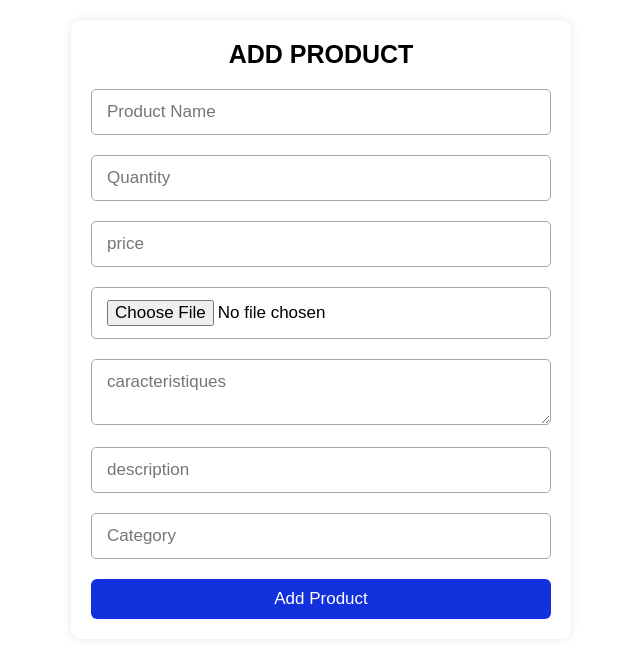
After one commit to Zakaria12e/Ecom-website, a PHP site: page /Admin0.php in a window 1280 px wide. The commit adds this page. Shown: the top 658 px of the page, without its empty margins (319-959 px from the left). Run offline with PHP 8.4, Linux system fonts and the light colour scheme.

Commit message:
add products finale V

```diff
--- /dev/null
+++ b/Admin0.css
@@ -0,0 +1,72 @@
+*{
+    margin: 0;padding: 0;
+    text-decoration: none;
+    box-sizing: border-box;
+    outline: none;
+    text-transform: capitalize;
+    font-family: Arial, sans-serif;
+
+}
+html{
+    font-size: 62.5%;
+    overflow-x: hidden;
+}
+.container{
+    max-width: 1200px;
+    padding: 2rem;
+    margin: 0 auto;
+}
+.admin-product-form-container form{
+
+    max-width: 50rem;
+    margin: 0 auto;
+    padding: 2rem;
+    border-radius: 10px;
+    box-shadow: 0 0 10px rgba(0, 0, 0, 0.1);
+}
+.admin-product-form-container form .box{
+
+    width: 100%;
+    border-radius: 5px;
+    padding: 1.2rem  1.5rem;
+    font-size: 1.7rem;
+    margin: 1rem 0;
+    border: 1px solid #a7a7a7;
+    text-transform: none;
+}
+.admin-product-form-container form h3{
+    text-align: center;
+    margin-bottom: 1rem;
+    font-size: 2.5rem;
+}
+.btn{
+    display: block;
+    width: 100%;
+    background-color: #1230db;
+    color: white;
+    margin-top: 1rem;
+    font-size: 1.7rem;
+    padding: 1rem 3rem ;
+    border: none;
+    border-radius: 6px;
+    cursor: pointer;
+}
+.btn:hover {
+    background-color: #566dee;
+}.confirmationmsg{
+    border: 1px solid green;
+    color: darkgreen;
+    padding: 6px;
+    border-radius: 6px;
+    background-color:rgb(145, 228, 145);
+    text-align: center;
+
+    }
+    div.erreurmsg{
+        border: 1px solid darkred;
+        color: darkred;
+        padding: 6px;
+        border-radius: 6px;
+        background-color:rgb(228, 145, 145);
+        text-align: center;
+        }
--- /dev/null
+++ b/Admin0.php
@@ -0,0 +1,96 @@
+<!DOCTYPE html>
+<html lang="en">
+<head>
+    <meta charset="UTF-8">
+    <meta name="viewport" content="width=device-width, initial-scale=1.0">
+    <link rel="stylesheet" href="Admin0.css">
+    <title>Admin</title>
+</head>
+<body>
+
+<?php
+    require_once 'config.php';
+    $confirmationMessage = "";
+    $errmsg = "";
+    $product_name = "";
+    $quantity = "";
+    $image = "";
+    $description = "";
+    $caracteristiques = "";
+    $category = "";
+
+
+if ( isset($_POST['add_product'])) {
+
+    $product_name = $_POST['product_name'];
+    $quantity = $_POST['quantity'];
+    $price = $_POST['price'];
+
+    $image = $_FILES['image']['name'];
+    $image_tmp_name = $_FILES['image']['tmp_name'];
+    $image_Folder = 'images/'.$image;
+
+    $description = $_POST['description'];
+    $caracteristiques = $_POST['caracteristiques'];
+    $category = $_POST['category'];
+
+    if (empty($product_name) || empty($quantity) || empty($price) || empty($image) || empty($description) || empty($caracteristiques) || empty($category)) {
+
+        $errmsg = "Veuillez remplire tous les champs";
+    }
+      else{
+
+
+        $Insertquery = "INSERT INTO products (product_name, quantity, price, image, description, caracteristiques, category) VALUES ('$product_name', $quantity, $price, '$image', '$description', '$caracteristiques', '$category')";
+        $result = mysqli_query($con, $Insertquery);
+     if ($result) {
+        move_uploaded_file($image_tmp_name,$image_Folder);
+        $confirmationMessage = "Le produit a été inserer avec succès";
+
+        }
+
+      }
+
+    }
+
+
+
+?>     <?php if (!empty($confirmationMessage)) : ?>
+           <div id="addproduct" class="confirmationmsg"><?php echo $confirmationMessage; ?></div>
+        <?php endif; ?>
+        <?php if (!empty($errmsg)) : ?>
+           <div id="addproduct" class="erreurmsg"><?php echo $errmsg; ?></div>
+        <?php endif; ?>
+        <div id="product-interface">
+
+<div class="container">
+
+<div class="admin-product-form-container">
+
+<form action="" method="POST" enctype="multipart/form-data">
+      <h3>ADD PRODUCT</h3>
+
+            <input type="text" name="product_name" class="box" required placeholder="Product Name">
+
+            <input type="number" name="quantity" class="box" required placeholder="Quantity" min="1">
+
+            <input type="number" name="price" class="box" required placeholder="price" min="1">
+
+            <input type="file" accept="image/png,image/jpeg,image/jpg" name="image" class="box" required >
+
+            <textarea name="caracteristiques" class="box" required placeholder="caracteristiques"></textarea>
+
+            <input type="text" name="description" class="box" required placeholder="description">
+
+            <input type="text" name="category" class="box" required placeholder="Category">
+
+            <input type="submit" class="btn"  name="add_product" value="Add Product">
+</form>
+
+
+
+</div>
+
+</div>
+</body>
+</html>
--- a/admin.css
+++ b/admin.css
@@ -130,9 +130,9 @@ button:hover {
     display: none;
  }
  #delete_container{
-    height: 100px;
+    height: 140px;
     margin-left: 100px;
-    margin-top: 120px;
+    margin-top: 10px;
     border: 1px solid #f3f3f3;
     padding: 20px;
     border-radius: 10px;
--- a/details.php
+++ b/details.php
@@ -75,7 +75,7 @@ if(isset($_SESSION['id'])){
 
               $img = $row['image'];
                echo"<div class='details_img'>";
-               echo"<img src='{$img}'>";
+               echo"<img src='images/{$img}'>";
                echo"</div>";
           }
      }
--- a/script.js
+++ b/script.js
@@ -19,12 +19,7 @@
 
       //add product msg
 
-      let addProductconf = document.getElementById('addproduct');
-      setTimeout(function() { addProductconf.classList.add('hide-message');} , 2000);
-       //delete product msg
 
-       let deleteProductconf = document.getElementById('deleteproduct');
-       setTimeout(function() { addProductconf.classList.add('hide-message');} , 2000);
 
   //search bar
   function searchProducts() {
```
Also changed, not shown: admin.php (+10 -8 lines), home.php (+8 -8 lines), images/bananacat.jpeg (added).
